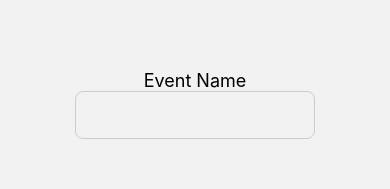
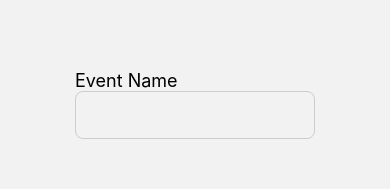
Before and after one commit to apethoud/EventManager, a React Native app: screen /AddEvent in a window 390 px wide. Shown: the part 325-514 px from the top of the page. Built offline with nearby package versions, Linux system fonts and the light colour scheme.

Commit message:
feat(event form): create template for inputs and their labels

```diff
--- a/src/components/AddEvent.tsx
+++ b/src/components/AddEvent.tsx
@@ -1,14 +1,13 @@
 import React, { useState } from 'react';
-import { View, Text, TextInput, Button, StyleSheet } from 'react-native';
-import { StyledTextInput, StyledInputLabel } from './styles';
+import { View } from 'react-native';
+import InputSection from './InputSection';
 
 export default function AddEvent() {
   const [name, setName] = useState('');
 
   return (
     <View style={{ flex: 1, alignItems: 'center', justifyContent: 'center' }}>
-      <StyledInputLabel>Event Name</StyledInputLabel>
-      <StyledTextInput value={name} onChangeText={setName} />
+      <InputSection name={name} setName={setName} label="Event Name" />
     </View>
   );
 }
--- /dev/null
+++ b/src/components/InputSection.tsx
@@ -0,0 +1,14 @@
+import React from 'react';
+import { View } from 'react-native';
+import { StyledTextInput, StyledInputLabel } from './styles';
+
+export default function InputSection(props) {
+  const { name, setName, label } = props;
+
+  return (
+    <View>
+      <StyledInputLabel>{label}</StyledInputLabel>
+      <StyledTextInput value={name} onChangeText={setName} />
+    </View>
+  );
+}
```
